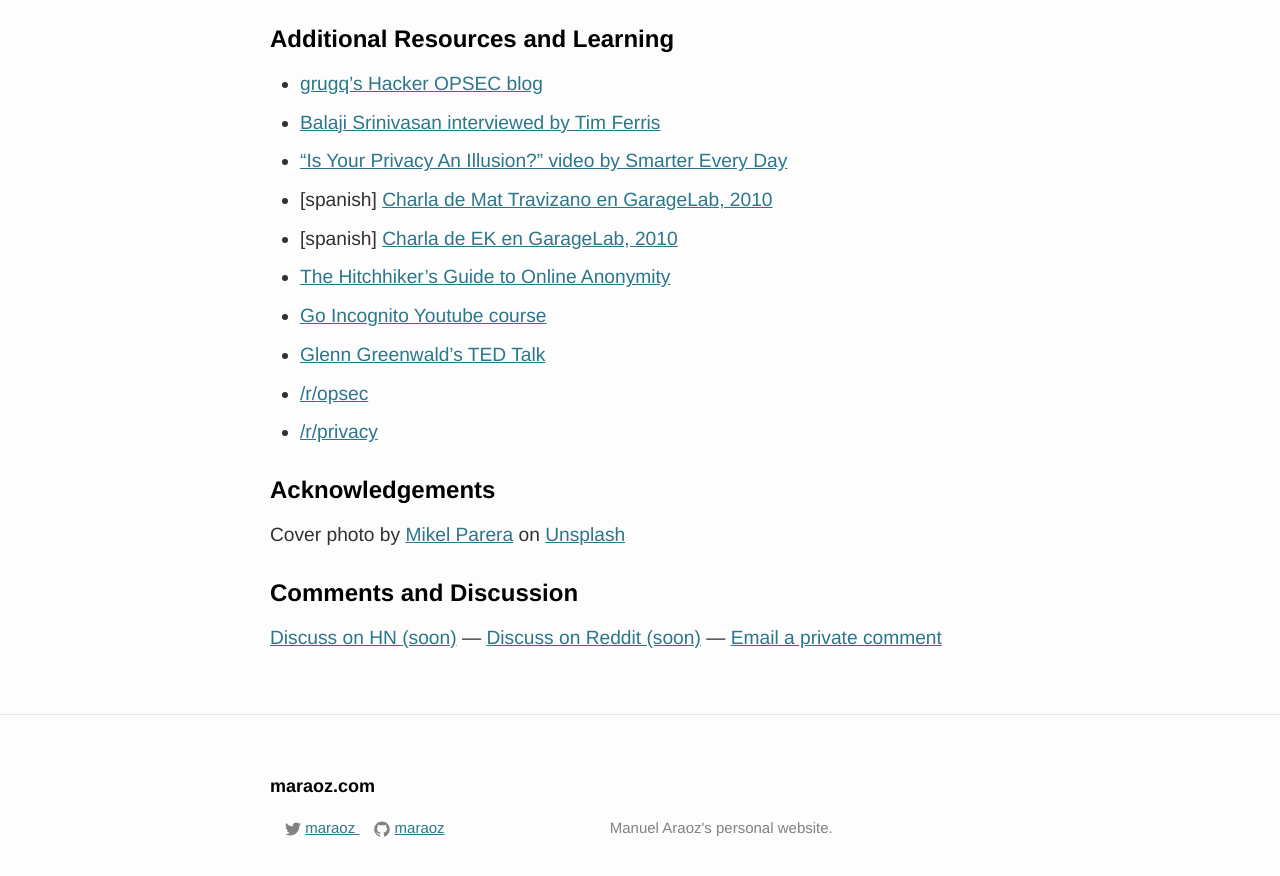
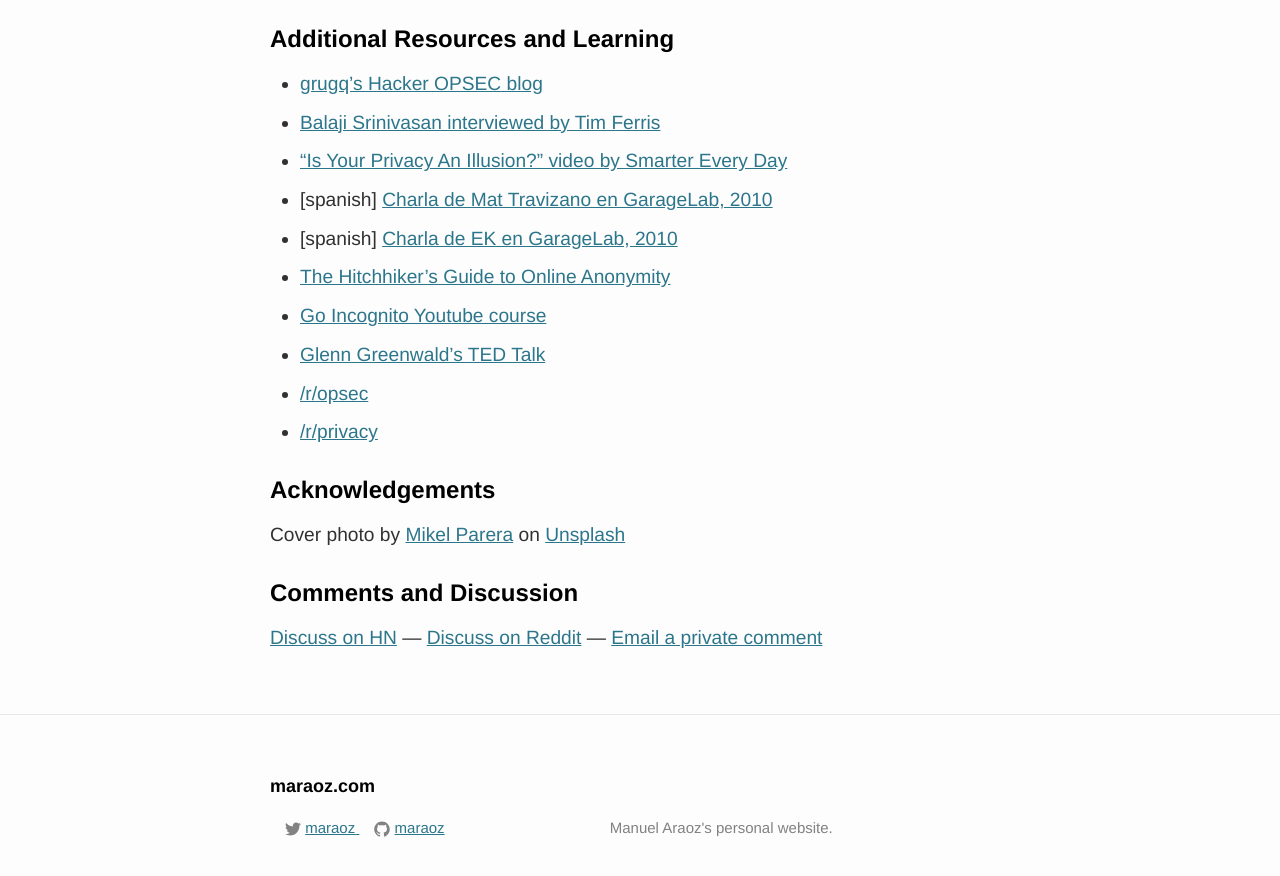
Before and after one commit to tobyornottobe/maraoz.github.io, a Jekyll site: the page built from _posts/2021-10-23-dark-tech.md, in a window 1280 px wide and 900 px high, scrolled down 7497 px. Shown: the top 876 px of the window. Built offline with Jekyll 4.4.1, drawn with Linux system fonts in a browser that asks for light colours.

Commit message:
Add discussion links to dark-tech

```diff
--- a/_posts/2021-10-23-dark-tech.md
+++ b/_posts/2021-10-23-dark-tech.md
@@ -141,4 +141,4 @@
 <span>Cover photo by <a href="https://unsplash.com/@mikelparera?utm_source=unsplash&amp;utm_medium=referral&amp;utm_content=creditCopyText">Mikel Parera</a> on <a href="https://unsplash.com/s/photos/secret?utm_source=unsplash&amp;utm_medium=referral&amp;utm_content=creditCopyText">Unsplash</a></span>
 
 ### Comments and Discussion
-[Discuss on HN (soon)]() — [Discuss on Reddit (soon)]() — [Email a private comment](mailto:contact@maraoz.com)
+[Discuss on HN](https://news.ycombinator.com/item?id=28971264) — [Discuss on Reddit](https://www.reddit.com/r/privacy/comments/qeb57r/dark_tech_backpack_tools_to_reduce_information/) — [Email a private comment](mailto:dark-tech@maraoz.com)
```
